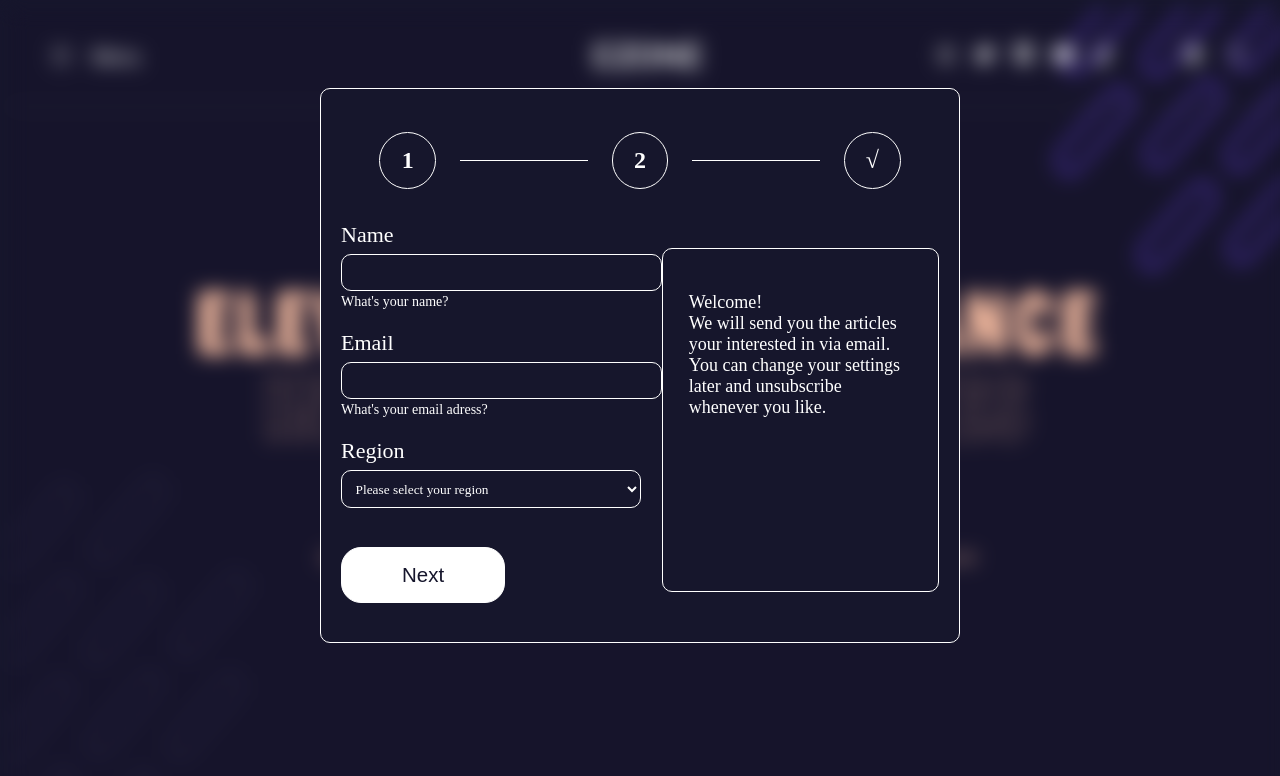
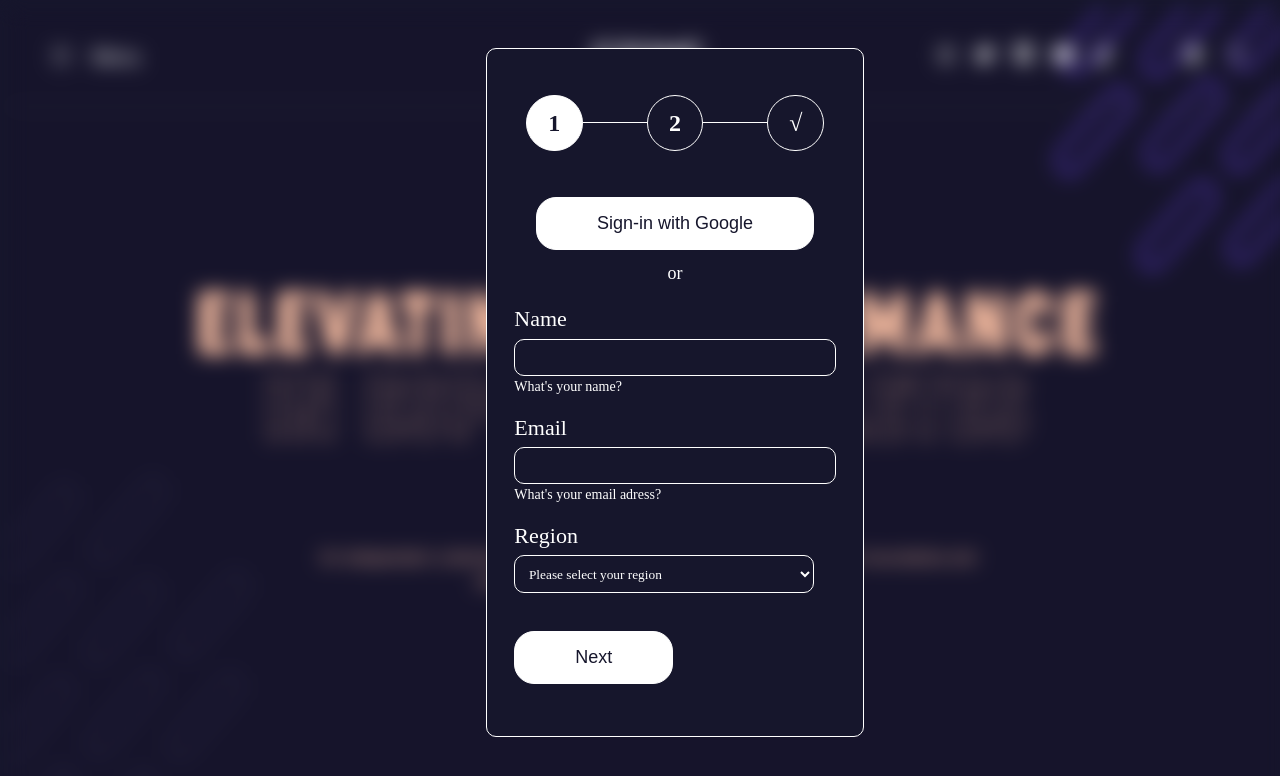
Before and after one commit to zuzcodes/ezoneform, a website built with Vite: page index.html in a window 1280 px wide. Both pictures are taken after a click on the button "JOIN US". Built offline with nearby package versions, Linux system fonts and the light colour scheme; files whose address does not match are found by name.

Commit message:
changed form layout

```diff
--- a/index.html
+++ b/index.html
@@ -13,12 +13,14 @@
     <section id="sign-up-form" class="hidden">
       <article class="form-screen" id="form-one">
         <div id="progress-bar">
-          <h2>1</h2>
+          <h2 class="fill">1</h2>
           <div class="line"></div>
           <h2>2</h2>
           <div class="line"></div>
           <h2>√</h2>
         </div>
+        <input type="button" id="google" value="Sign-in with Google">
+        <p>or</p>
         <form>
           <div class="form-group">
             <label for="name">Name</label>
@@ -28,9 +30,9 @@
           </div>
           <div class="form-group">
             <label for="email">Email</label>
-            <input id="email" type="text" name="email" required />
+            <input id="email" type="email" name="email" required />
             <span class="hint">What's your email adress?</span>
-            <span class="error" hidden>Please enter a valid email addess</span>
+            <span class="error" hidden>requires at leats an @sign</span>
           </div>
 
           <div class="form-group">
@@ -43,14 +45,9 @@
             </select>
             <span class="error" hidden>Please select your region</span>
           </div>
-          <input type="button" value="Next" />
+          <input type="button" id="next" value="Next" />
         </form>
-        <div id="information">
-          <p>
-            Welcome!<br />We will send you the articles your interested in via email. <br />
-            You can change your settings later and unsubscribe whenever you like.
-          </p>
-        </div>
+
       </article>
       <article class="form-screen hidden" id="form-two"></article>
       <article class="form-screen hidden" id="form-three"></article>
--- a/sass/style.scss
+++ b/sass/style.scss
@@ -18,6 +18,9 @@ $secondary-font: "shapiro regular";
 
 /*BASE*/
 body {
+    -webkit-font-smoothing: antialiased;
+    -moz-osx-font-smoothing: grayscale;
+    text-rendering: optimizeLegibility;
   background-color: $base-color;
   position: relative;
 
@@ -91,15 +94,15 @@ body {
 /*GENERAL*/
 #sign-up-form {
   position: absolute;
-  top: calc(50% - 40vh);
-  left: calc(50% - 25vw);
-  height: 80vh;
-  width: 50vw;
+  top: calc(50% - 45vh);
+  left: calc(50% - 12vw);
+  height: min-content;
+  width: min-content;
   margin: auto;
 
   .form-screen {
     align-self: center;
-    padding: 20px;
+    padding: 2vw 0;
     background-color: $base-color;
     border: 1px solid $secondary-color;
     border-radius: 10px;
@@ -108,35 +111,18 @@ body {
 }
 
 /*******SIGN-UP FORM PAGE 1******/
+#form-one{
+    display: flex;
+    flex-direction: column;
+    align-items: center;
 
-#form-one {
-  display: grid;
-  grid-template-rows: 20% auto;
-  grid-template-columns: 1fr 1fr;
+    p{
+        margin: 1vw;
+    }
 }
-
-#form-one form {
-  grid-row: 2;
-  grid-column: 1;
-}
-
-#form-one #information {
-  grid-column: 2;
-  grid-row: 2;
-  border: 1px solid $secondary-color;
-  align-self: center;
-  height: 70%;
-  padding: 2vw;
-  border-radius: 10px;
-}
-
 /*PROGRESS BAR*/
 #progress-bar {
-  grid-row: 1;
-  grid-column-start: 1;
-  grid-column-end: 3;
   display: flex;
-  justify-content: space-between;
   margin: 0 3vw;
   align-content: center;
   align-items: center;
@@ -151,10 +137,15 @@ body {
     line-height: clamp(42px, 1vw, 1vw);
     text-align: center;
   }
+
+  .fill{
+      color: $base-color;
+      background-color: $secondary-color;
+  }
 }
 
 .line {
-  width: 10vw;
+  width: 5vw;
   height: 1px;
   background-color: white;
 }
@@ -171,8 +162,8 @@ body {
     font-size: clamp(22px, 1em, 1em);
   }
 
-  input[type="text"],
-  select {
+  input,
+  select{
     padding: 1.2vh;
     background: transparent;
     border: 1px solid white;
@@ -182,8 +173,14 @@ body {
     color: white;
     width: 300px;
   }
+
+
   input:focus {
     outline: none;
+  }
+
+  input:valid{
+      border: 1px solid green;
   }
 }
 
@@ -202,7 +199,12 @@ input[type="button"] {
   margin: 2vw 0;
   padding: 15px 60px;
   transition: 0.25s;
-  font-size: clamp(18px, 1.6vw, 1.6vw);
+  font-size: clamp(18px, 1.2vw, 1.2vw);
+
+}
+
+#google {
+    margin-bottom: 0;
 }
 
 input[type="button"]:hover {
```
